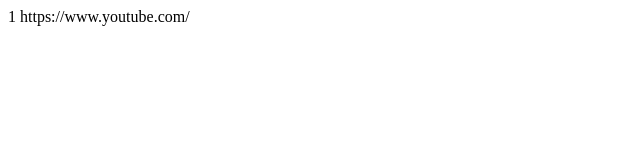
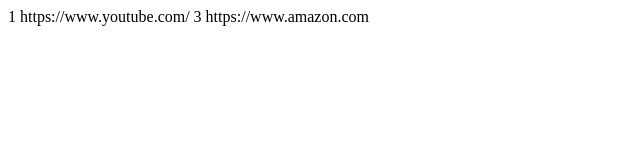
Before and after one commit to riluas/3.4, a plain HTML site: page index.html in a window 1280 px wide. Shown: the whole page, without its empty margins (0-640 px from the left). Drawn offline with Linux system fonts and the light colour scheme.

Commit message:
añadido link amazon

```diff
--- a/index.html
+++ b/index.html
@@ -7,5 +7,8 @@
   <body>
     1
     https://www.youtube.com/
+
+    3
+    https://www.amazon.com
   </body>
 </html>
```
